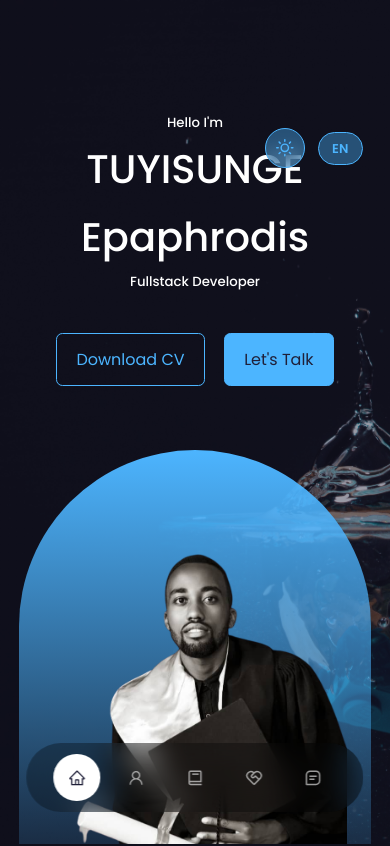
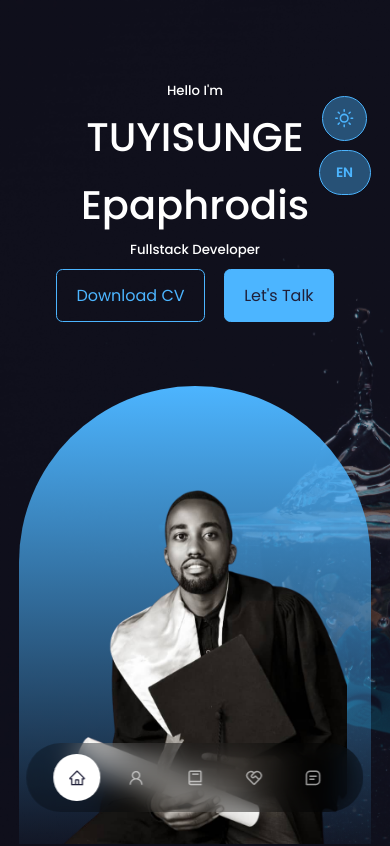
Before and after one commit to tysepa/React-portfolio-website, a React (Create React App) app: page / in a window 390 px wide. Shown: the top 846 px of the page. Built offline with nearby package versions, Linux system fonts and the light colour scheme.

Commit message:
Stack theme and language buttons vertically on mobile

```diff
--- a/src/components/header/header.css
+++ b/src/components/header/header.css
@@ -1,6 +1,6 @@
 header{
     height: 100vh;
-    padding-top: 7rem;
+    padding-top: 5rem;
     overflow: hidden;
 }
 
@@ -10,8 +10,9 @@ header{
     position: relative;
 }
 
+
 .cta{
-    margin-top: 2.5rem;
+    margin-top: .5rem;
     display: flex;
     gap: 1.2rem;
     justify-content: center;
@@ -84,8 +85,8 @@ header{
     gap: 1.2rem;
     position: absolute;
     right: 0;
-    top: 2rem; /* Positioned at the top right of the header container */
-    z-index: 10;
+    top: 0.2rem;
+    z-index: 9999;
 }
 
 .header__theme-toggle {
@@ -137,12 +138,22 @@ header{
 
 @media screen and (max-width: 600px) {
     .header__theme-lang {
+        flex-direction: column;
         top: 1rem;
-        right: 0.5rem;
-        gap: 0.8rem;
+        right: 0;
+        gap: 0.6rem;
     }
+
+    .header__theme-toggle {
+        width: 2.8rem;
+        height: 2.8rem;
+        font-size: 1.15rem;
+    }
+
     .header__language-selector select {
-        padding: 0.5rem 0.8rem;
-        font-size: 0.8rem;
+        height: 2.8rem;
+        padding: 0 1rem;
+        font-size: 0.85rem;
+        border-radius: 2rem;
     }
 }
```
